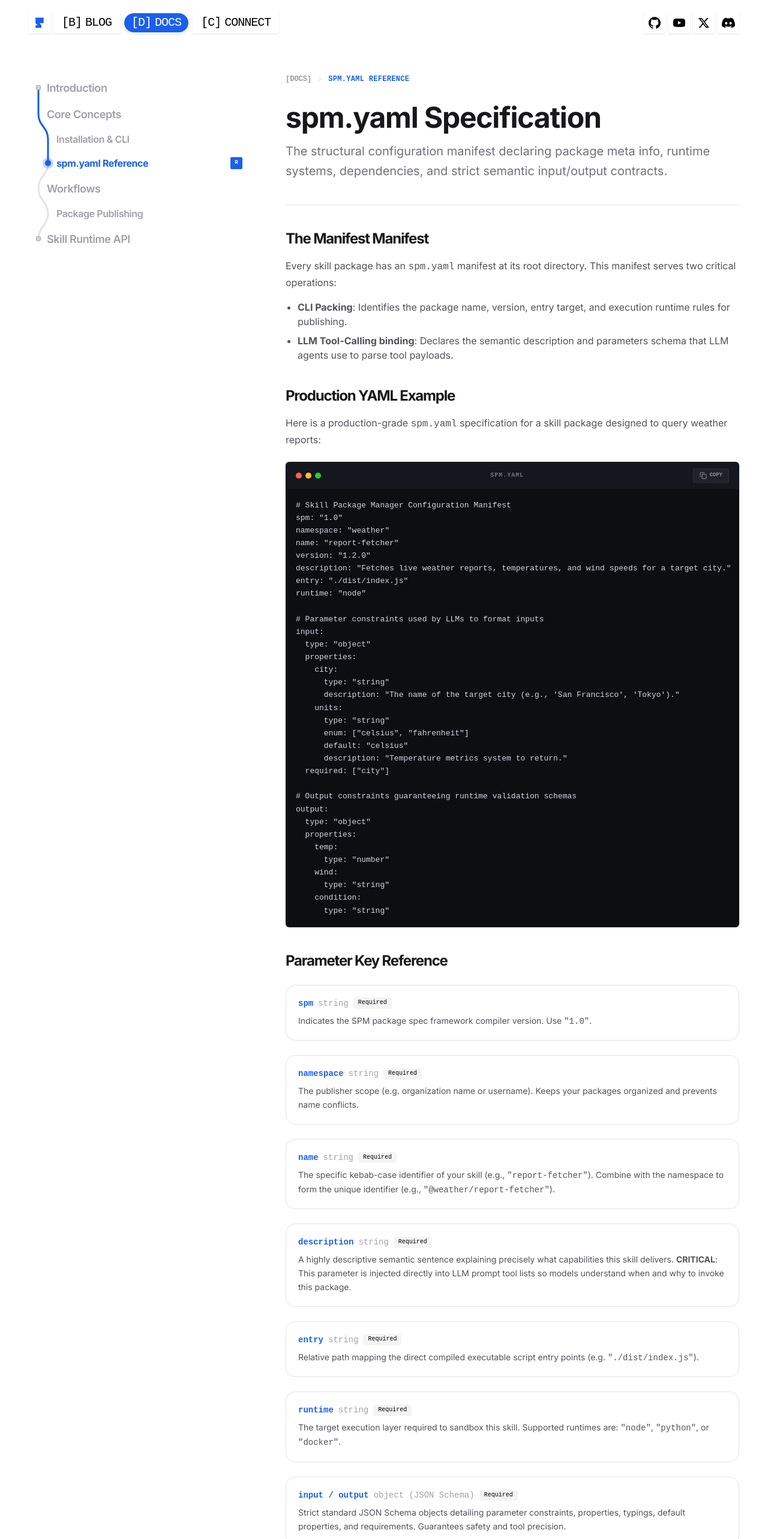
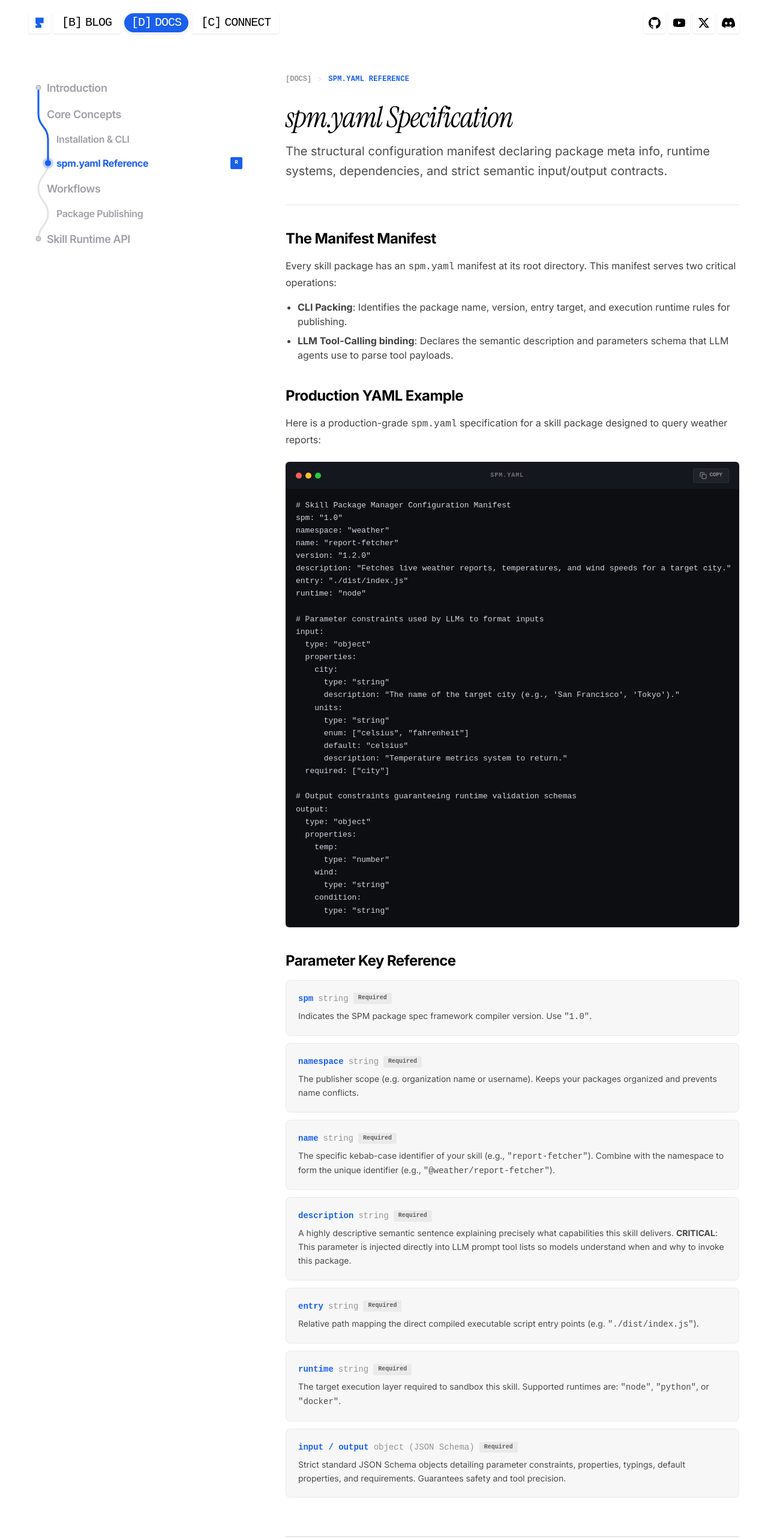
Before and after one commit to agent-spm/agent-spm-web, a Next.js app: page /docs/spm-yaml-reference in a window 1280 px wide. Shown: the top 2566 px of the page at 60% size. Built offline with nearby package versions, Linux system fonts and the light colour scheme; no server answers; a web font is replaced by a local one.

Commit message:
docs(reference): update spm yaml configuration reference with complete schema fields

```diff
--- a/src/app/(public)/docs/spm-yaml-reference/page.tsx
+++ b/src/app/(public)/docs/spm-yaml-reference/page.tsx
@@ -6,28 +6,31 @@ import { DocsNavigation } from "@/components/docs/DocsNavigation";
 
 export default function SpmYamlReferencePage() {
   return (
-    <div className="space-y-10">
+    <div className="space-y-10 text-black font-sans">
       {/* ── HEADER ── */}
       <div className="space-y-4">
-        <h1 className="text-4xl sm:text-5xl font-bold tracking-tight text-surface-900 dark:text-surface-50 font-sans">
+        <h1
+          className="font-instrument-serif text-4xl sm:text-5xl italic font-normal tracking-tight text-black"
+          style={{ fontFamily: "'Instrument Serif', Georgia, serif" }}
+        >
           spm.yaml Specification
         </h1>
-        <p className="text-lg sm:text-xl text-surface-500 dark:text-surface-400 leading-relaxed font-normal">
+        <p className="text-lg sm:text-xl text-black/70 leading-relaxed font-normal">
           The structural configuration manifest declaring package meta info, runtime systems, dependencies, and strict semantic input/output contracts.
         </p>
       </div>
 
-      <hr className="border-surface-200 dark:border-surface-800" />
+      <hr className="border-black/10" />
 
       {/* ── SECTION 1: INTRODUCTION ── */}
       <section className="space-y-4">
-        <h2 className="text-2xl font-bold text-surface-900 dark:text-surface-100">
+        <h2 className="text-2xl font-bold text-black tracking-tight">
           The Manifest Manifest
         </h2>
-        <p className="text-sm sm:text-base text-surface-600 dark:text-surface-400 leading-relaxed">
+        <p className="text-sm sm:text-base text-black/75 leading-relaxed">
           Every skill package has an <code>spm.yaml</code> manifest at its root directory. This manifest serves two critical operations:
         </p>
-        <ul className="list-disc pl-5 text-sm sm:text-base text-surface-600 dark:text-surface-400 space-y-2">
+        <ul className="list-disc pl-5 text-sm sm:text-base text-black/75 space-y-2">
           <li><strong>CLI Packing</strong>: Identifies the package name, version, entry target, and execution runtime rules for publishing.</li>
           <li><strong>LLM Tool-Calling binding</strong>: Declares the semantic description and parameters schema that LLM agents use to parse tool payloads.</li>
         </ul>
@@ -35,10 +38,10 @@ export default function SpmYamlReferencePage() {
 
       {/* ── SECTION 2: PRODUCTION EXAMPLE ── */}
       <section className="space-y-4">
-        <h2 className="text-2xl font-bold text-surface-900 dark:text-surface-100">
+        <h2 className="text-2xl font-bold text-black tracking-tight">
           Production YAML Example
         </h2>
-        <p className="text-sm sm:text-base text-surface-600 dark:text-surface-400 leading-relaxed">
+        <p className="text-sm sm:text-base text-black/75 leading-relaxed">
           Here is a production-grade <code>spm.yaml</code> specification for a skill package designed to query weather reports:
         </p>
 
@@ -82,86 +85,86 @@ output:
       </section>
 
       {/* ── SECTION 3: KEY DEFINITIONS ── */}
-      <section className="space-y-6">
-        <h2 className="text-2xl font-bold text-surface-900 dark:text-surface-100">
+      <section className="space-y-4">
+        <h2 className="text-2xl font-bold text-black tracking-tight">
           Parameter Key Reference
         </h2>
 
-        {/* Custom Clean Grid Layout */}
-        <div className="space-y-6">
-          <div className="p-5 rounded-2xl border border-surface-200 dark:border-surface-800 bg-surface-0">
+        {/* Clean Grid Layout */}
+        <div className="space-y-3">
+          <div className="p-4 sm:p-5 rounded-[8px] border border-black/5 bg-[#F7F7F7]">
             <div className="flex items-center gap-2 font-mono text-sm">
-              <span className="text-brand-blue font-bold">spm</span>
-              <span className="text-surface-400 font-normal">string</span>
-              <span className="text-[10px] bg-surface-100 dark:bg-surface-900 px-2 py-0.5 rounded text-surface-550">Required</span>
+              <span className="text-[#1A5FED] font-bold">spm</span>
+              <span className="text-black/40 font-normal">string</span>
+              <span className="text-[10px] bg-black/5 px-2 py-0.5 rounded-[2px] text-black/60 font-semibold">Required</span>
             </div>
-            <p className="mt-2 text-xs sm:text-sm text-surface-600 dark:text-surface-400 leading-relaxed">
-              Indicates the SPM package spec framework compiler version. Use <code>"1.0"</code>.
+            <p className="mt-2 text-xs sm:text-sm text-black/70 leading-relaxed">
+              Indicates the SPM package spec framework compiler version. Use <code>&quot;1.0&quot;</code>.
             </p>
           </div>
 
-          <div className="p-5 rounded-2xl border border-surface-200 dark:border-surface-800 bg-surface-0">
+          <div className="p-4 sm:p-5 rounded-[8px] border border-black/5 bg-[#F7F7F7]">
             <div className="flex items-center gap-2 font-mono text-sm">
-              <span className="text-brand-blue font-bold">namespace</span>
-              <span className="text-surface-400 font-normal">string</span>
-              <span className="text-[10px] bg-surface-100 dark:bg-surface-900 px-2 py-0.5 rounded text-surface-550">Required</span>
+              <span className="text-[#1A5FED] font-bold">namespace</span>
+              <span className="text-black/40 font-normal">string</span>
+              <span className="text-[10px] bg-black/5 px-2 py-0.5 rounded-[2px] text-black/60 font-semibold">Required</span>
             </div>
-            <p className="mt-2 text-xs sm:text-sm text-surface-600 dark:text-surface-400 leading-relaxed">
+            <p className="mt-2 text-xs sm:text-sm text-black/70 leading-relaxed">
               The publisher scope (e.g. organization name or username). Keeps your packages organized and prevents name conflicts.
             </p>
           </div>
 
-          <div className="p-5 rounded-2xl border border-surface-200 dark:border-surface-800 bg-surface-0">
+          <div className="p-4 sm:p-5 rounded-[8px] border border-black/5 bg-[#F7F7F7]">
             <div className="flex items-center gap-2 font-mono text-sm">
-              <span className="text-brand-blue font-bold">name</span>
-              <span className="text-surface-400 font-normal">string</span>
-              <span className="text-[10px] bg-surface-100 dark:bg-surface-900 px-2 py-0.5 rounded text-surface-550">Required</span>
+              <span className="text-[#1A5FED] font-bold">name</span>
+              <span className="text-black/40 font-normal">string</span>
+              <span className="text-[10px] bg-black/5 px-2 py-0.5 rounded-[2px] text-black/60 font-semibold">Required</span>
             </div>
-            <p className="mt-2 text-xs sm:text-sm text-surface-600 dark:text-surface-400 leading-relaxed">
-              The specific kebab-case identifier of your skill (e.g., <code>"report-fetcher"</code>). Combine with the namespace to form the unique identifier (e.g., <code>"@weather/report-fetcher"</code>).
+            <p className="mt-2 text-xs sm:text-sm text-black/70 leading-relaxed">
+              The specific kebab-case identifier of your skill (e.g., <code>&quot;report-fetcher&quot;</code>). Combine with the namespace to form the unique identifier (e.g., <code>&quot;@weather/report-fetcher&quot;</code>).
             </p>
           </div>
 
-          <div className="p-5 rounded-2xl border border-surface-200 dark:border-surface-800 bg-surface-0">
+          <div className="p-4 sm:p-5 rounded-[8px] border border-black/5 bg-[#F7F7F7]">
             <div className="flex items-center gap-2 font-mono text-sm">
-              <span className="text-brand-blue font-bold">description</span>
-              <span className="text-surface-400 font-normal">string</span>
-              <span className="text-[10px] bg-surface-100 dark:bg-surface-900 px-2 py-0.5 rounded text-surface-550">Required</span>
+              <span className="text-[#1A5FED] font-bold">description</span>
+              <span className="text-black/40 font-normal">string</span>
+              <span className="text-[10px] bg-black/5 px-2 py-0.5 rounded-[2px] text-black/60 font-semibold">Required</span>
             </div>
-            <p className="mt-2 text-xs sm:text-sm text-surface-600 dark:text-surface-400 leading-relaxed">
+            <p className="mt-2 text-xs sm:text-sm text-black/70 leading-relaxed">
               A highly descriptive semantic sentence explaining precisely what capabilities this skill delivers. <strong>CRITICAL</strong>: This parameter is injected directly into LLM prompt tool lists so models understand when and why to invoke this package.
             </p>
           </div>
 
-          <div className="p-5 rounded-2xl border border-surface-200 dark:border-surface-800 bg-surface-0">
+          <div className="p-4 sm:p-5 rounded-[8px] border border-black/5 bg-[#F7F7F7]">
             <div className="flex items-center gap-2 font-mono text-sm">
-              <span className="text-brand-blue font-bold">entry</span>
-              <span className="text-surface-400 font-normal">string</span>
-              <span className="text-[10px] bg-surface-100 dark:bg-surface-900 px-2 py-0.5 rounded text-surface-550">Required</span>
+              <span className="text-[#1A5FED] font-bold">entry</span>
+              <span className="text-black/40 font-normal">string</span>
+              <span className="text-[10px] bg-black/5 px-2 py-0.5 rounded-[2px] text-black/60 font-semibold">Required</span>
             </div>
-            <p className="mt-2 text-xs sm:text-sm text-surface-600 dark:text-surface-400 leading-relaxed">
-              Relative path mapping the direct compiled executable script entry points (e.g. <code>"./dist/index.js"</code>).
+            <p className="mt-2 text-xs sm:text-sm text-black/70 leading-relaxed">
+              Relative path mapping the direct compiled executable script entry points (e.g. <code>&quot;./dist/index.js&quot;</code>).
             </p>
           </div>
 
-          <div className="p-5 rounded-2xl border border-surface-200 dark:border-surface-800 bg-surface-0">
+          <div className="p-4 sm:p-5 rounded-[8px] border border-black/5 bg-[#F7F7F7]">
             <div className="flex items-center gap-2 font-mono text-sm">
-              <span className="text-brand-blue font-bold">runtime</span>
-              <span className="text-surface-400 font-normal">string</span>
-              <span className="text-[10px] bg-surface-100 dark:bg-surface-900 px-2 py-0.5 rounded text-surface-550">Required</span>
+              <span className="text-[#1A5FED] font-bold">runtime</span>
+              <span className="text-black/40 font-normal">string</span>
+              <span className="text-[10px] bg-black/5 px-2 py-0.5 rounded-[2px] text-black/60 font-semibold">Required</span>
             </div>
-            <p className="mt-2 text-xs sm:text-sm text-surface-600 dark:text-surface-400 leading-relaxed">
-              The target execution layer required to sandbox this skill. Supported runtimes are: <code>"node"</code>, <code>"python"</code>, or <code>"docker"</code>.
+            <p className="mt-2 text-xs sm:text-sm text-black/70 leading-relaxed">
+              The target execution layer required to sandbox this skill. Supported runtimes are: <code>&quot;node&quot;</code>, <code>&quot;python&quot;</code>, or <code>&quot;docker&quot;</code>.
             </p>
           </div>
 
-          <div className="p-5 rounded-2xl border border-surface-200 dark:border-surface-800 bg-surface-0">
+          <div className="p-4 sm:p-5 rounded-[8px] border border-black/5 bg-[#F7F7F7]">
             <div className="flex items-center gap-2 font-mono text-sm">
-              <span className="text-brand-blue font-bold">input / output</span>
-              <span className="text-surface-400 font-normal">object (JSON Schema)</span>
-              <span className="text-[10px] bg-surface-100 dark:bg-surface-900 px-2 py-0.5 rounded text-surface-550">Required</span>
+              <span className="text-[#1A5FED] font-bold">input / output</span>
+              <span className="text-black/40 font-normal">object (JSON Schema)</span>
+              <span className="text-[10px] bg-black/5 px-2 py-0.5 rounded-[2px] text-black/60 font-semibold">Required</span>
             </div>
-            <p className="mt-2 text-xs sm:text-sm text-surface-600 dark:text-surface-400 leading-relaxed">
+            <p className="mt-2 text-xs sm:text-sm text-black/70 leading-relaxed">
               Strict standard JSON Schema objects detailing parameter constraints, properties, typings, default properties, and requirements. Guarantees safety and tool precision.
             </p>
           </div>
```
